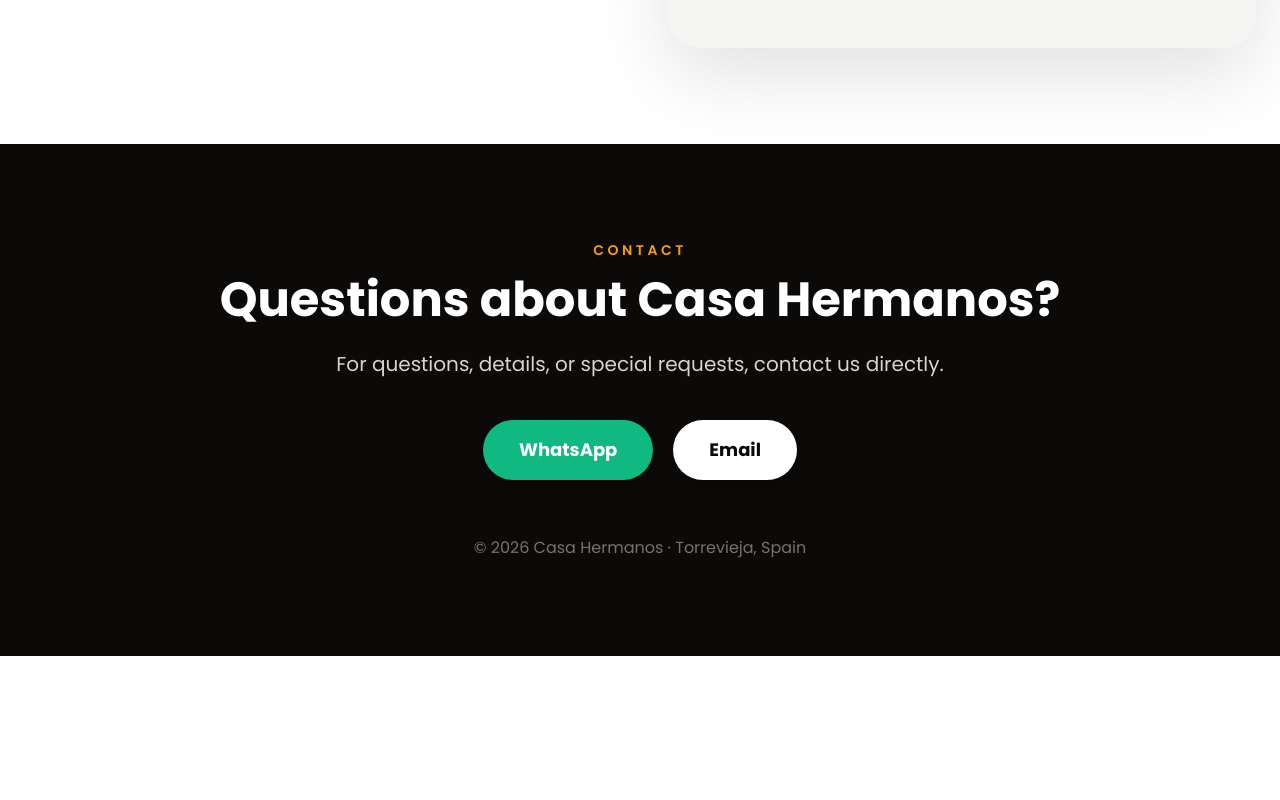
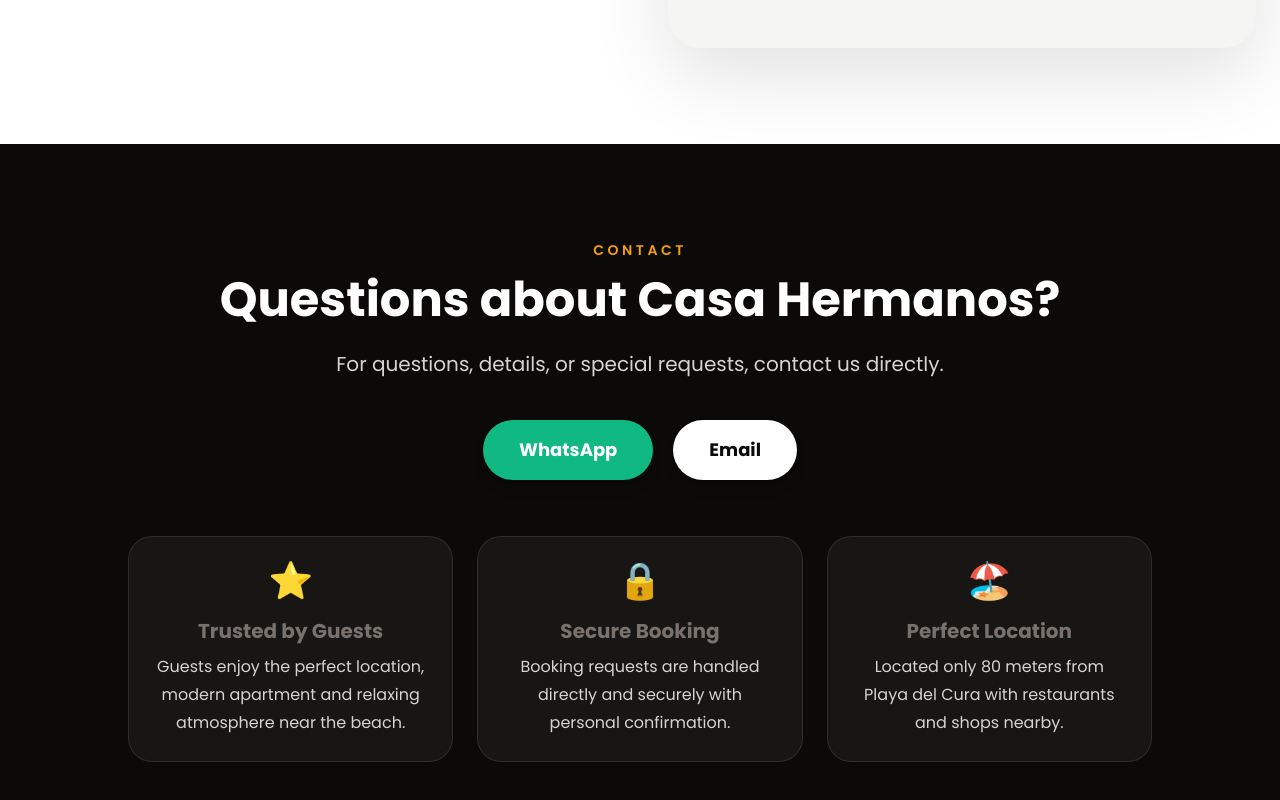
Before and after one commit to livegamer111-lang/casa-hermanos, a React (Vite) app: page / in a window 1280 px wide. Shown: the part 5664-6464 px from the top of the page. Before the commit the page ends 6320 px from the top, so only its background shows below. Built offline with nearby package versions, Linux system fonts and the light colour scheme; grey boxes are pictures that could not be loaded.

Commit message:
Update App.jsx

```diff
--- a/src/App.jsx
+++ b/src/App.jsx
@@ -720,7 +720,33 @@ export default function App() {
           </div>
 
           <div className="mt-14 text-stone-500">
-            © 2026 Casa Hermanos · Torrevieja, Spain
+            <div className="grid md:grid-cols-3 gap-6 mb-14">
+
+  <div className="bg-white/5 border border-white/10 rounded-3xl p-6 backdrop-blur">
+    <div className="text-4xl mb-4">⭐</div>
+    <h3 className="text-xl font-bold mb-2">Trusted by Guests</h3>
+    <p className="text-stone-300 leading-7">
+      Guests enjoy the perfect location, modern apartment and relaxing atmosphere near the beach.
+    </p>
+  </div>
+
+  <div className="bg-white/5 border border-white/10 rounded-3xl p-6 backdrop-blur">
+    <div className="text-4xl mb-4">🔒</div>
+    <h3 className="text-xl font-bold mb-2">Secure Booking</h3>
+    <p className="text-stone-300 leading-7">
+      Booking requests are handled directly and securely with personal confirmation.
+    </p>
+  </div>
+
+  <div className="bg-white/5 border border-white/10 rounded-3xl p-6 backdrop-blur">
+    <div className="text-4xl mb-4">🏖️</div>
+    <h3 className="text-xl font-bold mb-2">Perfect Location</h3>
+    <p className="text-stone-300 leading-7">
+      Located only 80 meters from Playa del Cura with restaurants and shops nearby.
+    </p>
+  </div>
+
+</div>
           </div>
         </div>
       </section>
```
